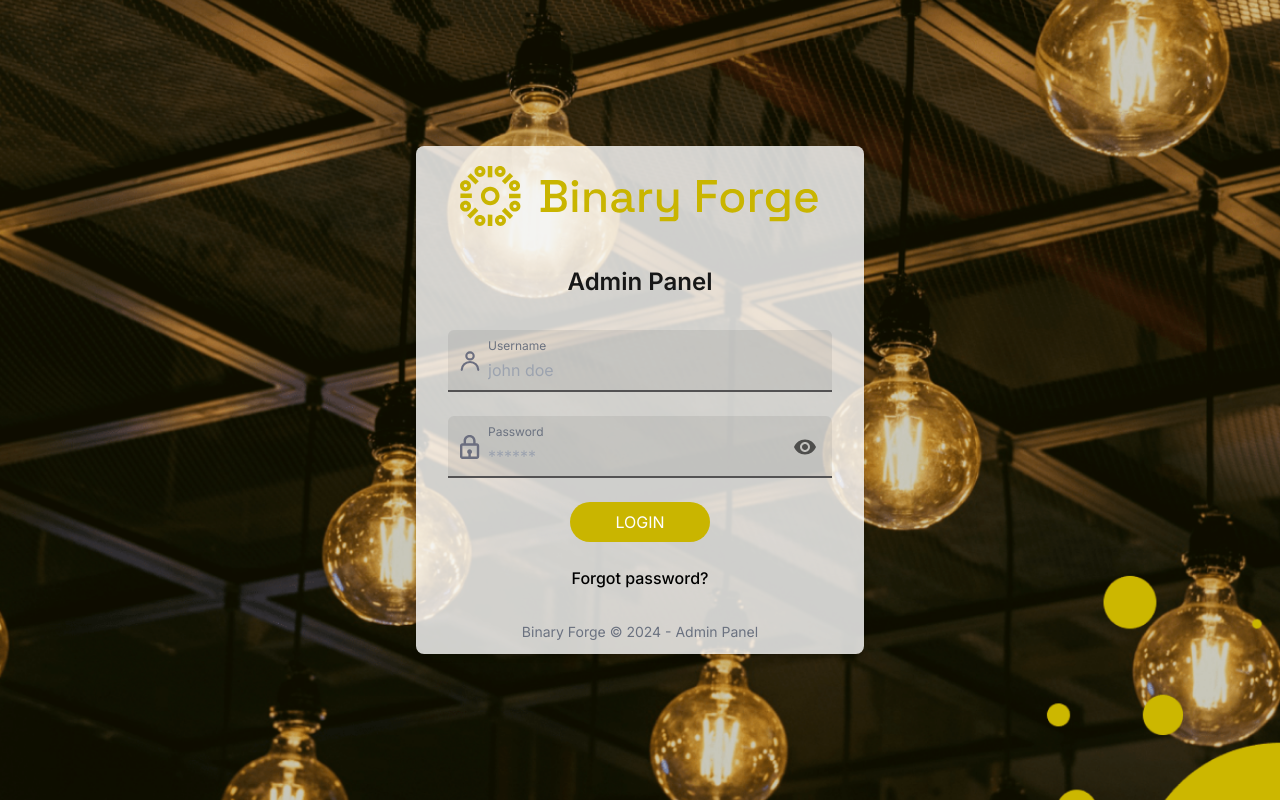
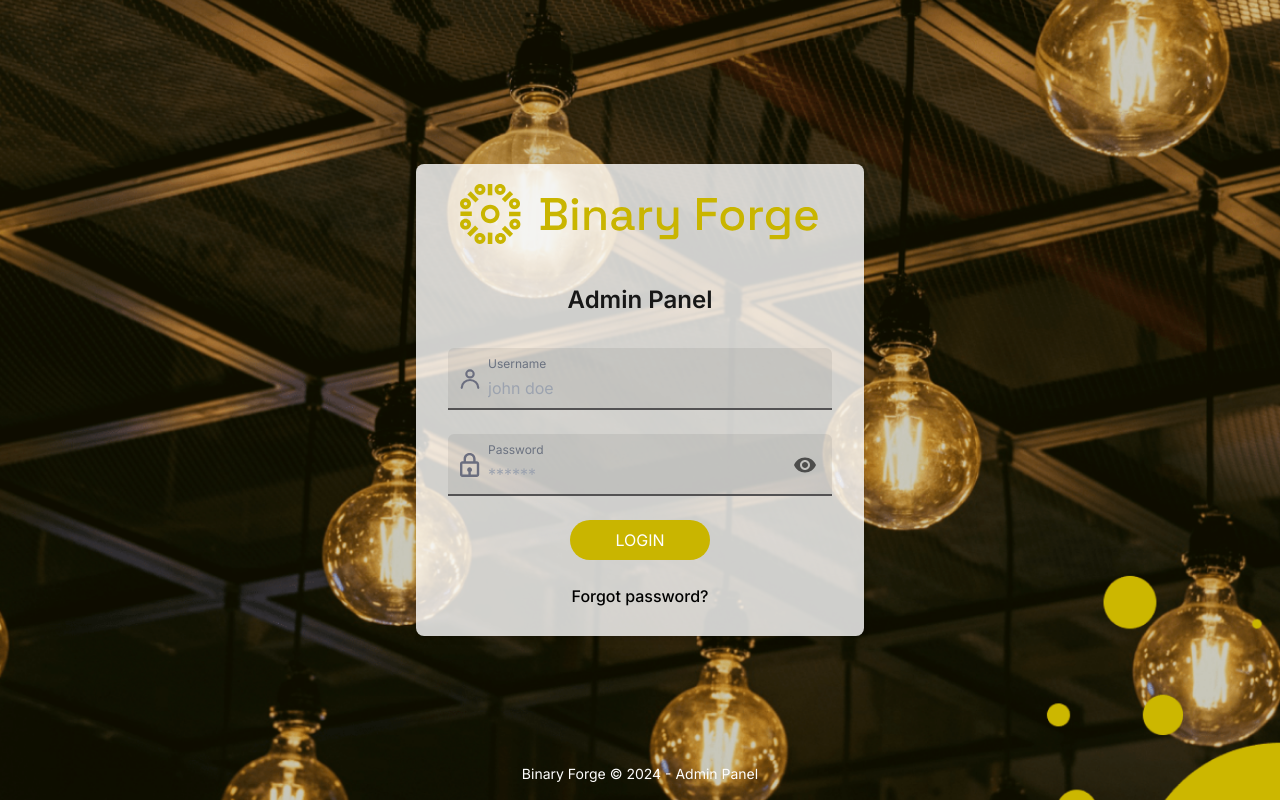
Before and after one commit to kuliashvili/UsersPanel, a Next.js app: page /en/login in a window 1280 px wide. Built offline with nearby package versions, Linux system fonts and the light colour scheme.

Commit message:
forgot password allert for costumers

```diff
--- a/app/[locale]/login/page.js
+++ b/app/[locale]/login/page.js
@@ -112,20 +112,23 @@ export default function LoginPage() {
             </Button>
           </div>
 
-          <div className="text-center">
+          <div className="text-center" style={{ marginBottom: "16px" }}>
             <a
               href="#"
               className="text-sm text-black font-medium"
               style={{ fontSize: "16px" }}
+              onClick={(e) => {
+                e.preventDefault();
+                toast.error("Feature currently unavailable.");
+              }}
             >
               Forgot password?
             </a>
           </div>
         </form>
-
-        <div className="mt-8 text-center text-sm text-gray-500">
-          Binary Forge © 2024 - Admin Panel
-        </div>
+      </div>
+      <div className="text-center mt-auto text-sm text-white py-4 absolute bottom-0 left-0 right-0">
+        Binary Forge © 2024 - Admin Panel
       </div>
     </div>
   );
```
